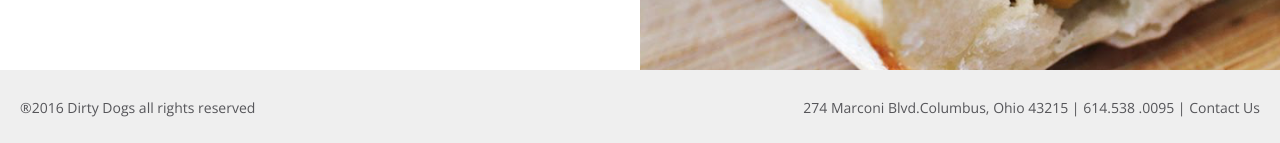
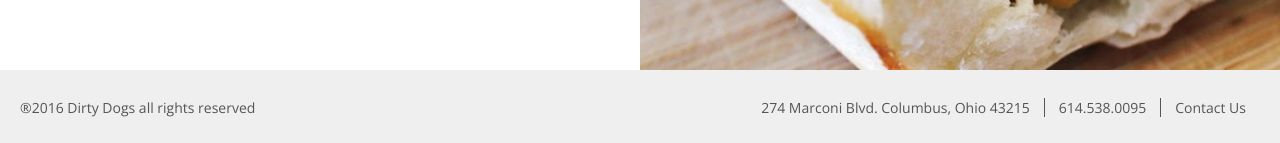
Before and after one commit to gracektay/hotdog-react-app, a React (Create React App) app: page / in a window 1280 px wide. Shown: the part 2713-2856 px from the top of the page. Built offline with nearby package versions, Linux system fonts and the light colour scheme.

Commit message:
Changed footer text to be links on the right hand side

```diff
--- a/src/App/Footer/Footer.css
+++ b/src/App/Footer/Footer.css
@@ -12,11 +12,40 @@
 }
 
 .copyright {
+    text-align: left;
     flex: 1;
-    text-align: left;
 }
 
 .contact-links {
+    text-align: right;
     flex: 1;
-    text-align: right;
 }
+
+.footer ul {
+    list-style-type: none;
+    padding: 0;
+    margin: 0;
+}
+
+.footer ul li {
+    display: inline-block;
+}
+
+.FooterLink {
+    padding: 0 14px;
+    border-right: 1.25px solid var(--body-text-color);
+    text-align: -webkit-match-parent;
+}
+
+.FooterLink:last-child {
+    border-right: none;
+}
+
+.FooterLink a, .FooterLink a:-webkit-any-link {
+    text-decoration: none;
+    color: var(--body-text-color);
+}
+
+.FooterLink a:hover, .FooterLink a:-webkit-any-link:hover {
+    text-decoration: underline;
+}
--- a/src/App/Footer/Footer.js
+++ b/src/App/Footer/Footer.js
@@ -2,14 +2,30 @@ import React from "react";
 import "./Footer.css";
 
 export default class Footer extends React.Component {
-  render() {
+    render() {
+        return (
+            <div className="footer">
+                <div className="copyright">
+                    ®2016 Dirty Dogs all rights reserved
+                </div>
+                <ul className="contact-links">
+                    <FooterLink
+                        url="https://goo.gl/maps/5hL27CGCpbr"
+                        target="_blank"
+                        title="274 Marconi Blvd. Columbus, Ohio 43215"
+                    />
+                    <FooterLink url="#" title="614.538.0095" />
+                    <FooterLink url="#" title="Contact Us" />
+                </ul>
+            </div>
+        );
+    }
+}
+
+function FooterLink(props) {
     return (
-      <div className="footer">
-        <div className="copyright">®2016 Dirty Dogs all rights reserved</div>
-        <div className="contact-links">
-          274 Marconi Blvd.Columbus, Ohio 43215 | 614.538 .0095 | Contact Us
-        </div>
-      </div>
+        <li className="FooterLink">
+            <a target={props.target} href={props.url}>{props.title}</a>
+        </li>
     );
-  }
 }
```
